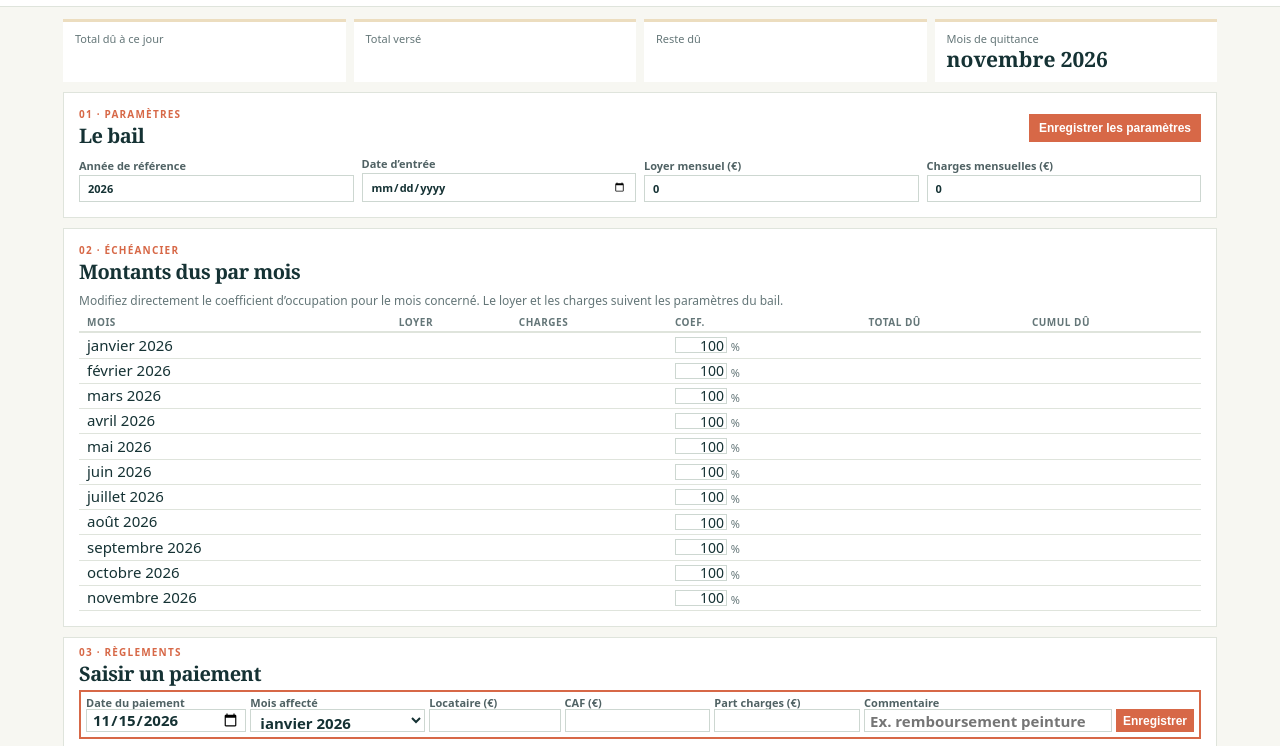
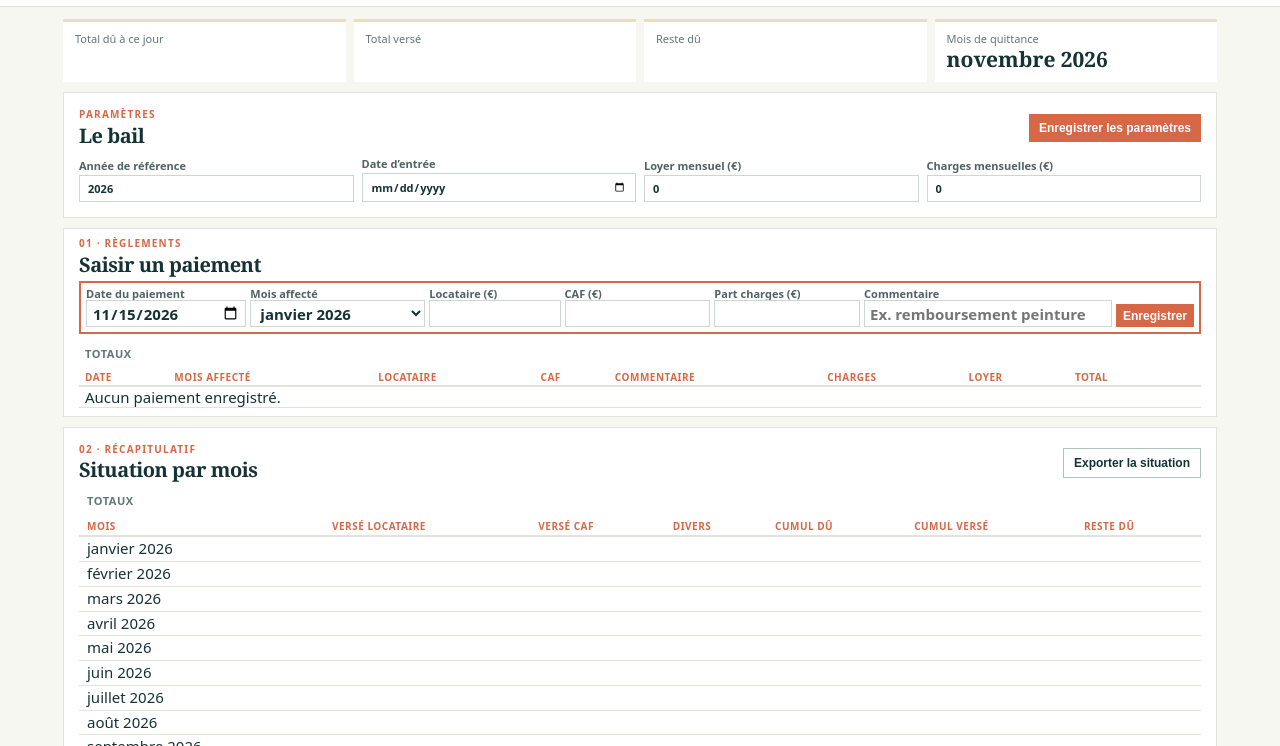
Before and after one commit to 88JA88/QUITTANCES, a plain HTML site: page dist/index.html in a window 1280 px wide. Shown: the part 168-914 px from the top of the page. Drawn offline with Linux system fonts and the light colour scheme.

Commit message:
Réorganiser les tableaux et ajuster les champs

```diff
--- a/dist/index.html
+++ b/dist/index.html
@@ -4,12 +4,12 @@
 <header><div><div class="app-logo"><img src="assets/logo-ja-applications.png" alt="JA-Applications"></div><p class="eyebrow">GESTION LOCATIVE</p><div class="app-title"><h1>QUITTANCES</h1><button id="refreshApp" class="quiet refresh-action" type="button">Actualiser l’application</button></div><div class="header-tools"><p class="today-line">Aujourd’hui · <strong id="today"></strong></p><div class="head-actions"><button id="saveFile" class="quiet">Sauvegarder</button><button id="restoreFile" class="quiet">Restaurer…</button></div></div></div><button id="reset" class="quiet reset-action">Réinitialiser</button></header>
 <main>
 <section class="cards" id="summary"></section>
-<section class="panel"><div class="section-title"><div><p class="eyebrow">01 · PARAMÈTRES</p><h2>Le bail</h2></div><button id="saveSettings">Enregistrer les paramètres</button></div>
+<section class="panel"><div class="section-title"><div><p class="eyebrow">PARAMÈTRES</p><h2>Le bail</h2></div><button id="saveSettings">Enregistrer les paramètres</button></div>
 <form id="settings" class="grid settings-grid"><label>Année de référence<input name="year" type="number" min="2000" max="2100"></label><label>Date d’entrée<input name="start" type="date"></label><label>Loyer mensuel (€)<input name="rent" type="number" min="0" step="0.01"></label><label>Charges mensuelles (€)<input name="charges" type="number" min="0" step="0.01"></label></form>
 </section>
-<section class="panel"><div class="section-title"><div><p class="eyebrow">02 · ÉCHÉANCIER</p><h2>Montants dus par mois</h2></div></div><p class="note">Modifiez directement le coefficient d’occupation pour le mois concerné. Le loyer et les charges suivent les paramètres du bail.</p><div class="table-wrap"><table><thead><tr><th>Mois</th><th>Loyer</th><th>Charges</th><th>Coef.</th><th>Total dû</th><th>Cumul dû</th></tr></thead><tbody id="months"></tbody></table></div></section>
-<section class="panel" id="paymentSection"><div class="section-title"><div><p class="eyebrow">03 · RÈGLEMENTS</p><h2>Saisir un paiement</h2></div></div>
+<section class="panel" id="paymentSection"><div class="section-title"><div><p class="eyebrow">01 · RÈGLEMENTS</p><h2>Saisir un paiement</h2></div></div>
 <div id="paymentEntry"><form id="paymentForm" class="grid payment-form"><label>Date du paiement<input name="date" type="date" required></label><label>Mois affecté<select name="month" id="paymentMonth" required></select></label><label>Locataire (€)<input name="locataireAmount" type="number" min="0" step="0.01"></label><label>CAF (€)<input name="cafAmount" type="number" min="0" step="0.01"></label><label>Part charges (€)<input name="chargeAmount" type="number" min="0" step="0.01" required></label><label>Commentaire<input name="note" placeholder="Ex. remboursement peinture"></label><button>Enregistrer</button></form></div>
 <div class="table-wrap"><table><thead><tr id="paymentTotals" class="payment-totals"></tr><tr><th>DATE</th><th>MOIS AFFECTÉ</th><th>LOCATAIRE</th><th>CAF</th><th>COMMENTAIRE</th><th>CHARGES</th><th>LOYER</th><th>TOTAL</th><th></th></tr></thead><tbody id="payments"></tbody></table></div></section>
-<section class="panel"><div class="section-title"><div><p class="eyebrow">04 · RÉCAPITULATIF</p><h2>Situation par mois</h2></div><button id="exportSituation" class="quiet">Exporter la situation</button></div><div class="table-wrap"><table><thead><tr id="recapTotals" class="recap-totals"></tr><tr><th>Mois</th><th>Versé locataire</th><th>Versé CAF</th><th>Divers</th><th>Cumul dû</th><th>Cumul versé</th><th>Reste dû</th></tr></thead><tbody id="recap"></tbody></table></div></section>
+<section class="panel"><div class="section-title"><div><p class="eyebrow">02 · RÉCAPITULATIF</p><h2>Situation par mois</h2></div><button id="exportSituation" class="quiet">Exporter la situation</button></div><div class="table-wrap"><table><thead><tr id="recapTotals" class="recap-totals"></tr><tr><th>Mois</th><th>Versé locataire</th><th>Versé CAF</th><th>Divers</th><th>Cumul dû</th><th>Cumul versé</th><th>Reste dû</th></tr></thead><tbody id="recap"></tbody></table></div></section>
+<section class="panel"><div class="section-title"><div><p class="eyebrow">03 · ÉCHÉANCIER</p><h2>Montants dus par mois</h2></div></div><p class="note">Modifiez directement le coefficient d’occupation pour le mois concerné. Le loyer et les charges suivent les paramètres du bail.</p><div class="table-wrap"><table><thead><tr><th>Mois</th><th>Loyer</th><th>Charges</th><th>Coef.</th><th>Total dû</th><th>Cumul dû</th></tr></thead><tbody id="months"></tbody></table></div></section>
 </main><input id="restoreInput" type="file" accept="application/json,.json" hidden><script src="app.js"></script><script>if('serviceWorker' in navigator){window.addEventListener('load',()=>navigator.serviceWorker.register('service-worker.js'))}</script></body></html>
--- a/dist/payment-edit.css
+++ b/dist/payment-edit.css
@@ -5,6 +5,7 @@
 #paymentSection{padding-top:8px;padding-bottom:8px}#paymentSection .section-title{margin-bottom:4px}#paymentEntry{margin:0 0 10px;padding:5px;border:2px solid var(--accent)}#paymentSection .payment-form{gap:4px}#paymentSection label{line-height:1.05}#paymentSection input,#paymentSection select{height:23px;margin-top:1px;padding:2px 5px;font-size:15px;line-height:1}#paymentSection .payment-form button{height:23px;padding:2px 7px;line-height:1}#paymentSection .note{margin:2px 0 3px;line-height:1.05}#paymentSection th{padding:3px 6px;line-height:1}#paymentSection td{height:21px;padding:2px 6px;line-height:1}#paymentSection #payments .payment-edit{height:19px;padding:1px 3px;line-height:1}#paymentSection .payment-totals th{padding:4px 6px 6px;border-bottom:4px solid #fff;line-height:1}
 #paymentSection thead tr:not(.payment-totals) th{color:var(--accent)}
 #paymentSection #payments [data-field="date"],#paymentSection #payments [data-field="month"]{font-size:15px}
+#paymentEntry input,#paymentEntry select{height:27px;line-height:1.2}
 .recap-totals th{padding:4px 8px 6px;border-bottom:4px solid #fff;color:var(--ink);font-size:11px;font-variant-numeric:tabular-nums}.recap-totals th:first-child{text-transform:uppercase;letter-spacing:.05em;color:var(--muted)}
 .settings-grid{grid-template-columns:repeat(4,1fr)}
 @media(max-width:800px){.settings-grid{grid-template-columns:repeat(2,1fr)}}@media(max-width:470px){.settings-grid{grid-template-columns:1fr}}
```
